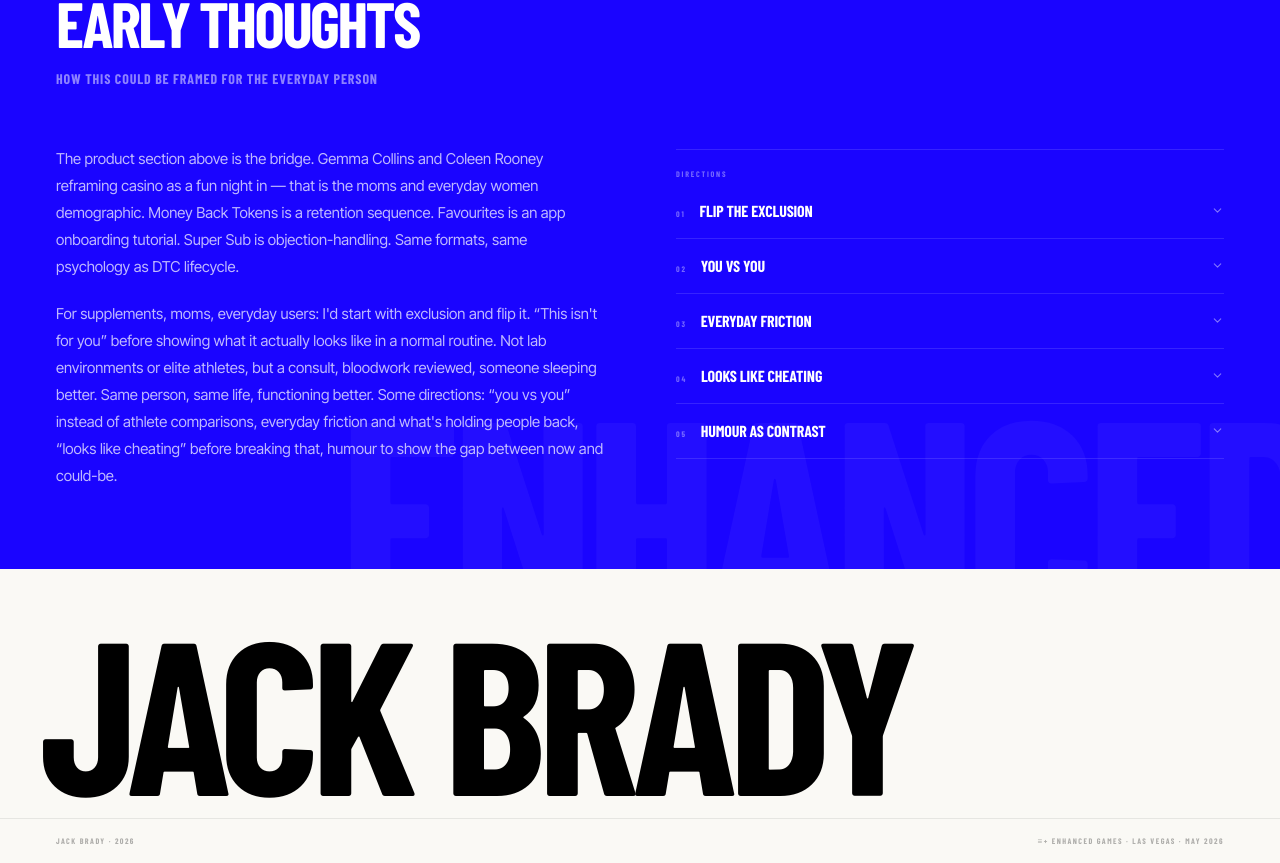
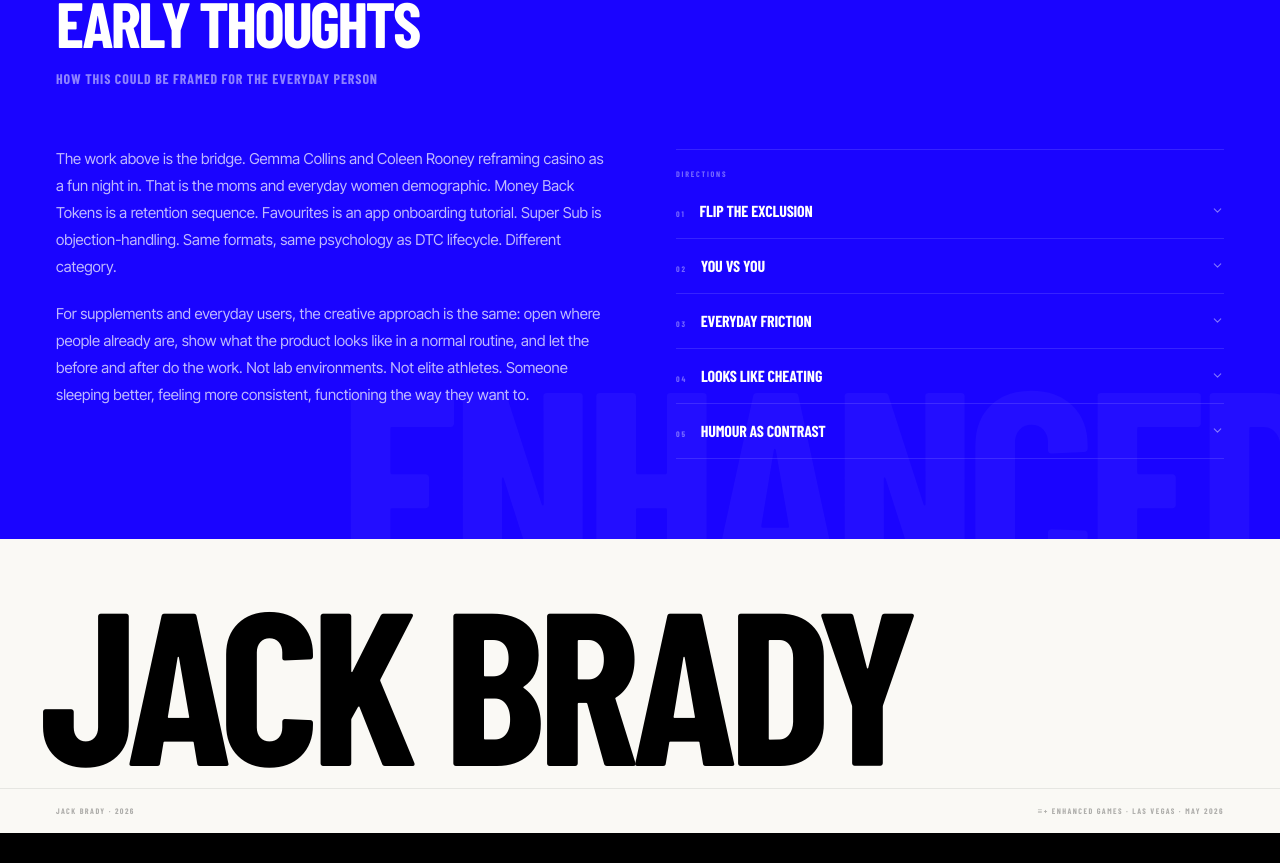
Before and after one commit to jackqprbrady/portfolio, a Next.js app: page / in a window 1280 px wide. Shown: the part 2935-3798 px from the top of the page. After the commit the page ends 3768 px from the top, so only its background shows below. Built offline with nearby package versions, Linux system fonts and the light colour scheme; a web font is replaced by a local one.

Commit message:
Fix Enhanced section copy: remove em dashes, tighten both paragraphs

```diff
--- a/app/page.tsx
+++ b/app/page.tsx
@@ -258,10 +258,10 @@ export default function Home() {
             {/* Body copy */}
             <div style={{ display: "flex", flexDirection: "column", gap: "20px" }}>
                   <p style={{ fontSize: "0.9375rem", lineHeight: 1.8, color: "rgba(255,255,255,0.72)" }}>
-                The product section above is the bridge. Gemma Collins and Coleen Rooney reframing casino as a fun night in — that is the moms and everyday women demographic. Money Back Tokens is a retention sequence. Favourites is an app onboarding tutorial. Super Sub is objection-handling. Same formats, same psychology as DTC lifecycle.
+                The work above is the bridge. Gemma Collins and Coleen Rooney reframing casino as a fun night in. That is the moms and everyday women demographic. Money Back Tokens is a retention sequence. Favourites is an app onboarding tutorial. Super Sub is objection-handling. Same formats, same psychology as DTC lifecycle. Different category.
               </p>
               <p style={{ fontSize: "0.9375rem", lineHeight: 1.8, color: "rgba(255,255,255,0.72)" }}>
-                For supplements, moms, everyday users: I&apos;d start with exclusion and flip it. &ldquo;This isn&apos;t for you&rdquo; before showing what it actually looks like in a normal routine. Not lab environments or elite athletes, but a consult, bloodwork reviewed, someone sleeping better. Same person, same life, functioning better. Some directions: &ldquo;you vs you&rdquo; instead of athlete comparisons, everyday friction and what&apos;s holding people back, &ldquo;looks like cheating&rdquo; before breaking that, humour to show the gap between now and could-be.
+                For supplements and everyday users, the creative approach is the same: open where people already are, show what the product looks like in a normal routine, and let the before and after do the work. Not lab environments. Not elite athletes. Someone sleeping better, feeling more consistent, functioning the way they want to.
               </p>
             </div>
 
```
